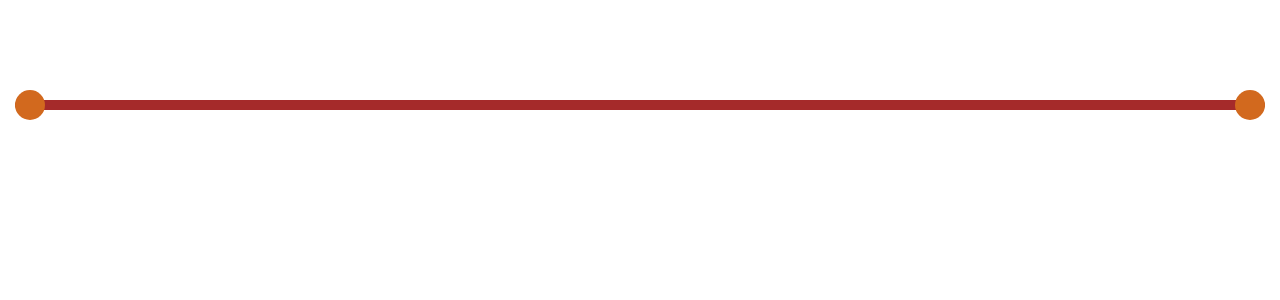
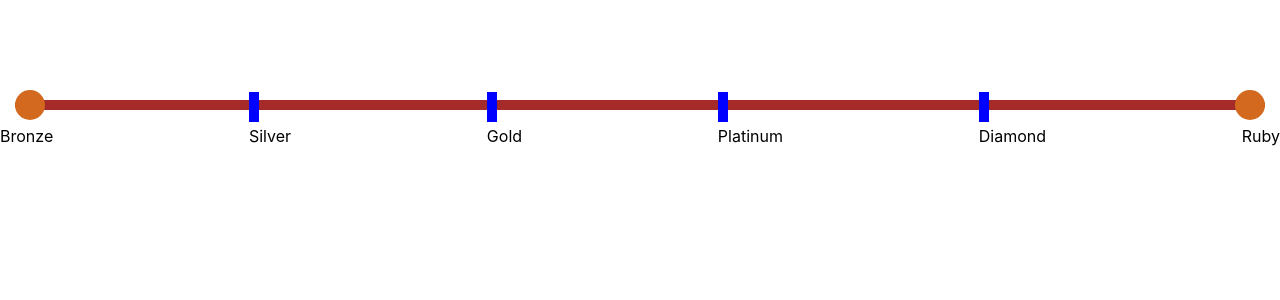
Before and after one commit to nocturne9no1/to2, a React (Create React App) app in the folder frontend/eggo/: page /test in a window 1280 px wide. Shown: the top 300 px of the page. Built offline with nearby package versions, Linux system fonts and the light colour scheme.

Commit message:
Design: CSS 조금 수정
TO2-19

```diff
--- a/frontend/eggo/src/scss/pages/_test.scss
+++ b/frontend/eggo/src/scss/pages/_test.scss
@@ -22,7 +22,7 @@
     top: 0;
     bottom: 0;
     border-radius: 5px;
-    background-color: aquamarine;
+    background-color: gray;
   }
 
   .range {
@@ -70,3 +70,20 @@ input[type="range"]::-webkit-slider-thumb {
   cursor: pointer;
   -webkit-appearance: none;
 }
+
+.slider-label {
+  position: relative;
+  display: flex;
+  justify-content: space-between;
+  .label {
+    // position: absolute;
+    .divider {
+      position: absolute;
+      top: -35%;
+      z-index: 1;
+      width: 10px;
+      height: 30px;
+      background-color: blue;
+    }
+  }
+}
--- a/frontend/eggo/src/views/Test.tsx
+++ b/frontend/eggo/src/views/Test.tsx
@@ -3,7 +3,7 @@ import "../scss/pages/_test.scss";
 
 const Test: React.FC = (): JSX.Element => {
   const [leftValue, setLeftValue] = useState("0");
-  const [rightValue, setRightValue] = useState("30");
+  const [rightValue, setRightValue] = useState("100");
   console.log(leftValue);
   console.log(rightValue);
   const [range, setRange] = useState({
@@ -17,7 +17,7 @@ const Test: React.FC = (): JSX.Element => {
 
   const _setLeftValue = (e: React.FormEvent<HTMLInputElement>) => {
     const value = parseInt(e.currentTarget.value);
-    const [min, max] = [0, 30];
+    const [min, max] = [0, 100];
 
     setLeftValue(String(Math.min(value, parseInt(rightValue))));
 
@@ -28,7 +28,7 @@ const Test: React.FC = (): JSX.Element => {
 
   const _setRightValue = (e: React.FormEvent<HTMLInputElement>) => {
     const value = parseInt(e.currentTarget.value);
-    const [min, max] = [0, 30];
+    const [min, max] = [0, 100];
 
     setRightValue(String(Math.max(value, parseInt(leftValue))));
 
@@ -45,7 +45,7 @@ const Test: React.FC = (): JSX.Element => {
             name="input-left"
             id="input-left"
             min="0"
-            max="30"
+            max="100"
             value={leftValue}
             onChange={(e) => _setLeftValue(e)}
           />
@@ -54,7 +54,7 @@ const Test: React.FC = (): JSX.Element => {
             name="input-right"
             id="input-right"
             min="0"
-            max="30"
+            max="100"
             value={rightValue}
             onChange={(e) => _setRightValue(e)}
           />
@@ -69,6 +69,30 @@ const Test: React.FC = (): JSX.Element => {
           <div className="thumb left" style={{ left: thumb.left }}></div>
           <div className="thumb right" style={{ right: thumb.right }}></div>
         </div>
+        <div className="slider-label">
+          <div className="label bronze">
+            <p>Bronze</p>
+          </div>
+          <div className="label silver">
+            <div className="divider"></div>
+            <p>Silver</p>
+          </div>
+          <div className="label gold">
+            <div className="divider"></div>
+            <p>Gold</p>
+          </div>
+          <div className="label platinum">
+            <div className="divider"></div>
+            <p>Platinum</p>
+          </div>
+          <div className="label diamond">
+            <div className="divider"></div>
+            <p>Diamond</p>
+          </div>
+          <div className="label ruby">
+            <p>Ruby</p>
+          </div>
+        </div>
       </div>
     </div>
   );
```
